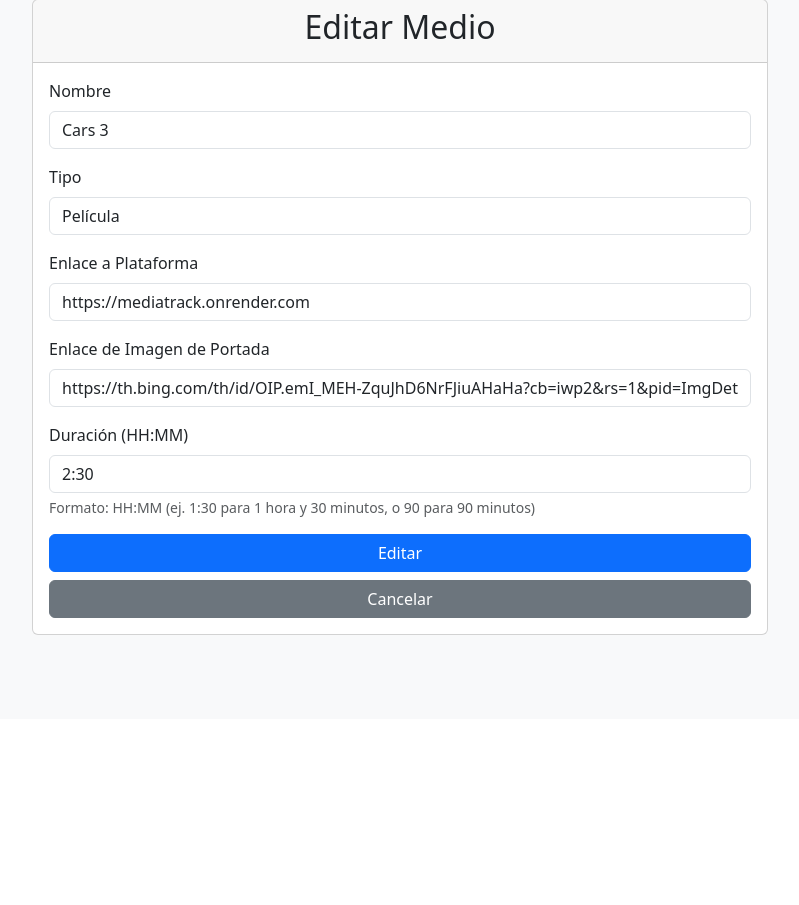
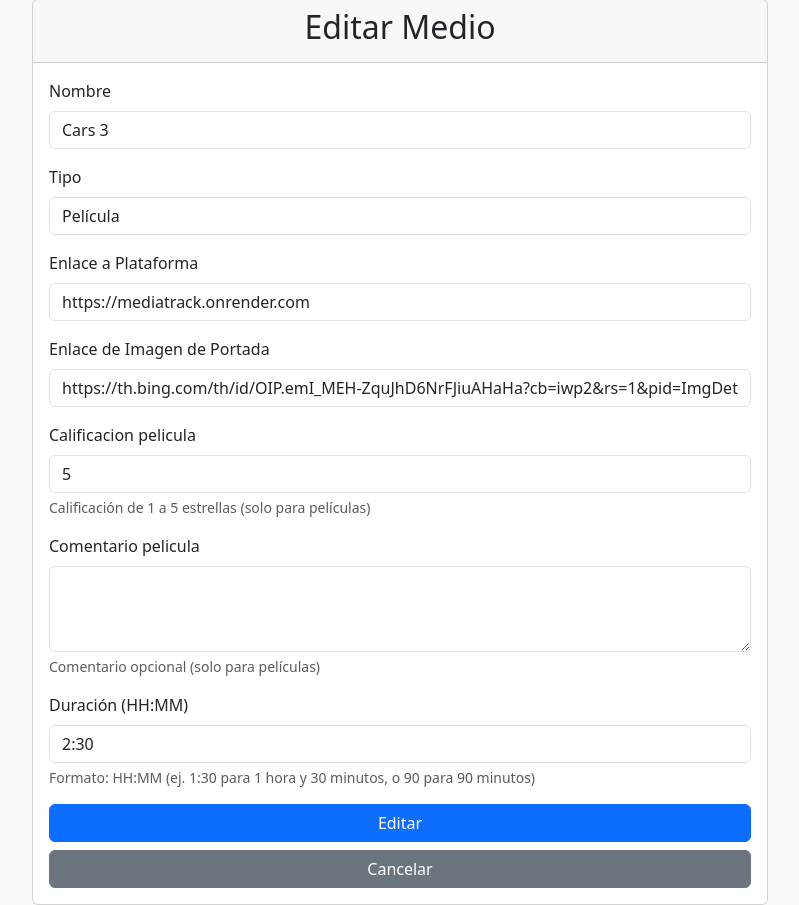
Before and after one commit to FelipeMal/MediaTrack, a Django app: page /medio/4/editar/ in a window 1280 px wide. Shown: the part 81-986 px from the top of the page, without its empty margins (240-1039 px from the left). Before the commit the page ends 716 px from the top, so only its background shows below. Run offline with Django 5.2, Linux system fonts and the light colour scheme; a user stored in the database is signed in; data comes from the database, SQL or seed files in the repository; both versions use the stored data as it was after the commit.

Commit message:
primer commit I4

```diff
--- a/mediatrack_app/forms.py
+++ b/mediatrack_app/forms.py
@@ -1,7 +1,7 @@
 from django import forms
 from django.contrib.auth.forms import UserCreationForm, AuthenticationForm
 from django.core.exceptions import ValidationError
-from .models import Usuario, Media
+from .models import Usuario, Media, SeguimientoEpisodio
 import re
 
 class RegistroForm(UserCreationForm):
@@ -32,7 +32,7 @@ class MediaForm(forms.ModelForm):
 
     class Meta:
         model = Media
-        fields = ['nombre', 'tipo', 'enlace_plataforma', 'imagen_url', 'total_capitulos', 'duracion_minutos']
+        fields = ['nombre', 'tipo', 'enlace_plataforma', 'imagen_url', 'total_capitulos', 'duracion_minutos', 'calificacion_pelicula', 'comentario_pelicula']
         widgets = {
             'nombre': forms.TextInput(attrs={'class': 'form-control'}),
             'tipo': forms.Select(attrs={'class': 'form-control', 'onchange': 'toggleFields()'}),
@@ -40,6 +40,8 @@ class MediaForm(forms.ModelForm):
             'imagen_url': forms.URLInput(attrs={'class': 'form-control'}),
             'total_capitulos': forms.NumberInput(attrs={'class': 'form-control'}),
             'duracion_minutos': forms.HiddenInput(), # Mantenemos este oculto ya que usamos el campo HH:MM
+            'calificacion_pelicula': forms.NumberInput(attrs={'class': 'form-control', 'min': 1, 'max': 5}),
+            'comentario_pelicula': forms.Textarea(attrs={'class': 'form-control', 'rows': 3}),
         }
 
     def __init__(self, *args, **kwargs):
@@ -54,31 +56,33 @@ class MediaForm(forms.ModelForm):
             minutos = minutos_totales % 60
             self.fields['duracion_hh_mm'].initial = f'{horas}:{minutos:02d}'
 
-        # Eliminamos la lógica de mostrar/ocultar en el init; el JavaScript lo manejará
+        # Eliminar la lógica de mostrar/ocultar en el init; el JavaScript lo manejará
 
     def clean(self):
         cleaned_data = super().clean()
         tipo = cleaned_data.get('tipo')
         total_capitulos = cleaned_data.get('total_capitulos')
         duracion_hh_mm = cleaned_data.get('duracion_hh_mm')
+        calificacion_pelicula = cleaned_data.get('calificacion_pelicula')
 
         if tipo in ['serie', 'anime']:
             # Validar total_capitulos para series/animes
             if total_capitulos is None:
                  raise forms.ValidationError({'total_capitulos': 'Para series y animes, debes especificar el total de capítulos.'})
-            # Limpiar duración si no es película
+            # Limpiar campos de película
             cleaned_data['duracion_minutos'] = None
             cleaned_data['duracion_hh_mm'] = None # Limpiar campo HH:MM
+            cleaned_data['calificacion_pelicula'] = None
+            cleaned_data['comentario_pelicula'] = ''
 
         elif tipo == 'pelicula':
             # Validar duracion_hh_mm para películas
             if not duracion_hh_mm:
                  raise forms.ValidationError({'duracion_hh_mm': 'Para películas, debes especificar la duración en formato HH:MM.'})
 
-            # Intentar parsear HH:MM
+            # Intentar parsear HH:MM y asignar a duracion_minutos
             match = re.match(r'^(\d+):(\d{2})$', duracion_hh_mm)
             if not match:
-                 # Si no coincide HH:MM, intentar solo minutos
                  if duracion_hh_mm.isdigit():
                      minutos_totales = int(duracion_hh_mm)
                  else:
@@ -89,15 +93,40 @@ class MediaForm(forms.ModelForm):
                 if minutos >= 60:
                      raise forms.ValidationError({'duracion_hh_mm': 'Los minutos deben ser menores de 60.'})
                 minutos_totales = horas * 60 + minutos
+            cleaned_data['duracion_minutos'] = minutos_totales
 
-            # Asignar la duración total en minutos al campo del modelo
-            cleaned_data['duracion_minutos'] = minutos_totales
-            cleaned_data['total_capitulos'] = None # Limpiar capítulos
+            # Validar calificación si se ha visto la película
+            # La validación de rango ya está en el modelo, aquí solo verificamos si se proporcionó si es necesario
+            # if cleaned_data.get('visto') and calificacion_pelicula is None:
+            #      raise forms.ValidationError({'calificacion_pelicula': 'Debes calificar la película si la has marcado como vista.'}) # O manejar con valor por defecto 0/None
 
-        # Si el tipo es 'otro', limpiar ambos campos
+            # Limpiar campos de serie/anime
+            cleaned_data['total_capitulos'] = None
+
+        # Si el tipo es 'otro', limpiar campos específicos
         elif tipo == 'otro':
              cleaned_data['total_capitulos'] = None
              cleaned_data['duracion_minutos'] = None
              cleaned_data['duracion_hh_mm'] = None # Limpiar campo HH:MM
+             cleaned_data['calificacion_pelicula'] = None
+             cleaned_data['comentario_pelicula'] = ''
 
         return cleaned_data
+
+class CalificacionComentarioEpisodioForm(forms.ModelForm):
+    class Meta:
+        model = SeguimientoEpisodio
+        fields = ['calificacion', 'comentario']
+        widgets = {
+            'calificacion': forms.NumberInput(attrs={'class': 'form-control form-control-sm', 'min': 1, 'max': 5, 'placeholder': '1-5'}),
+            'comentario': forms.Textarea(attrs={'class': 'form-control form-control-sm', 'rows': 2, 'placeholder': 'Comentario opcional'}),
+        }
+
+class CalificacionComentarioPeliculaForm(forms.ModelForm):
+    class Meta:
+        model = Media
+        fields = ['calificacion_pelicula', 'comentario_pelicula']
+        widgets = {
+            'calificacion_pelicula': forms.NumberInput(attrs={'class': 'form-control', 'min': 1, 'max': 5, 'placeholder': '1-5 estrellas'}),
+            'comentario_pelicula': forms.Textarea(attrs={'class': 'form-control', 'rows': 3, 'placeholder': 'Comentario opcional'}),
+        }
--- a/mediatrack_app/templates/mediatrack_app/base.html
+++ b/mediatrack_app/templates/mediatrack_app/base.html
@@ -5,6 +5,7 @@
     <meta name="viewport" content="width=device-width, initial-scale=1.0">
     <title>{% block title %}MediaTrack{% endblock %}</title>
     <link href="https://cdn.jsdelivr.net/npm/bootstrap@5.3.0/dist/css/bootstrap.min.css" rel="stylesheet">
+    <link href="https://cdn.jsdelivr.net/npm/bootstrap-icons@1.10.5/font/bootstrap-icons.css" rel="stylesheet">
 </head>
 <body class="bg-light">
     <nav class="navbar navbar-expand-lg navbar-dark bg-dark">
--- a/mediatrack_app/templates/mediatrack_app/medio_form.html
+++ b/mediatrack_app/templates/mediatrack_app/medio_form.html
@@ -40,17 +40,24 @@ function toggleFields() {
     const capitulosField = document.querySelector('#id_total_capitulos').parentElement;
     const duracionField = document.querySelector('#id_duracion_minutos').parentElement;
     const duracionHHMMField = document.querySelector('#id_duracion_hh_mm').parentElement;
+    const calificacionPeliculaField = document.querySelector('#id_calificacion_pelicula').parentElement;
+    const comentarioPeliculaField = document.querySelector('#id_comentario_pelicula').parentElement;
+
 
     // Ocultar ambos campos primero
     capitulosField.style.display = 'none';
     duracionField.style.display = 'none';
     duracionHHMMField.style.display = 'none';
+    calificacionPeliculaField.style.display = 'none';
+    comentarioPeliculaField.style.display = 'none';
 
     // Mostrar el campo correspondiente según el tipo
     if (tipoSelect.value === 'serie' || tipoSelect.value === 'anime') {
         capitulosField.style.display = 'block';
     } else if (tipoSelect.value === 'pelicula') {
         duracionHHMMField.style.display = 'block';
+        calificacionPeliculaField.style.display = 'block';
+        comentarioPeliculaField.style.display = 'block';
     }
 }
 
--- a/mediatrack_app/urls.py
+++ b/mediatrack_app/urls.py
@@ -10,6 +10,8 @@ urlpatterns = [
     path('medio/<int:pk>/editar/', views.editar_medio, name='editar_medio'),
     path('medio/<int:pk>/eliminar/', views.eliminar_medio, name='eliminar_medio'),
     path('medio/<int:medio_pk>/toggle_visto/', views.toggle_visto, name='toggle_visto'),
-    path('medio/<int:medio_pk>/detalle/', views.detalle_serie_anime, name='detalle_serie_anime'),
+    path('serie_anime/<int:medio_pk>/detalle/', views.detalle_serie_anime, name='detalle_serie_anime'),
+    path('pelicula/<int:medio_pk>/detalle/', views.detalle_pelicula, name='detalle_pelicula'),
     path('seguimiento_episodio/<int:seguimiento_pk>/toggle_visto/', views.toggle_episodio_visto, name='toggle_episodio_visto'),
+    path('episodio/<int:seguimiento_pk>/editar_calificacion/', views.editar_episodio_calificacion, name='editar_episodio_calificacion'),
 ]
--- a/mediatrack_app/views.py
+++ b/mediatrack_app/views.py
@@ -2,9 +2,9 @@ from django.shortcuts import render, redirect, get_object_or_404
 from django.contrib.auth import login, logout
 from django.contrib.auth.decorators import login_required
 from django.contrib import messages
-from .forms import RegistroForm, LoginForm, MediaForm
+from django.utils import timezone
+from .forms import RegistroForm, LoginForm, MediaForm, CalificacionComentarioEpisodioForm, CalificacionComentarioPeliculaForm
 from .models import Media, SeguimientoEpisodio
-from django.utils import timezone
 
 # Create your views here.
 
@@ -42,17 +42,34 @@ def logout_view(request):
 def dashboard(request):
     medios = Media.objects.filter(usuario=request.user).prefetch_related('episodios_vistos')
 
-    # Calcular episodios vistos y porcentaje para series y animes
+    # Calcular episodios vistos y porcentaje para series y animes, y promedio de calificación
     for medio in medios:
         if medio.tipo in ['serie', 'anime']:
-            medio.vistos_count = sum(1 for episodio in medio.episodios_vistos.all() if episodio.visto)
+            episodios_vistos = medio.episodios_vistos.all()
+            medio.vistos_count = sum(1 for episodio in episodios_vistos if episodio.visto)
             if medio.total_capitulos and medio.total_capitulos > 0:
                 medio.progreso_porcentaje = int((medio.vistos_count / medio.total_capitulos) * 100)
             else:
                 medio.progreso_porcentaje = 0
+
+            # Calcular promedio de calificación para series/animes (solo de episodios vistos y calificados)
+            calificaciones_episodios = [ep.calificacion for ep in episodios_vistos if ep.visto and ep.calificacion is not None]
+            if calificaciones_episodios:
+                medio.promedio_calificacion = sum(calificaciones_episodios) / len(calificaciones_episodios)
+            else:
+                medio.promedio_calificacion = None
+
+        elif medio.tipo == 'pelicula':
+            medio.vistos_count = 1 if medio.visto else 0
+            medio.total_capitulos = 1 # Para consistencia en la visualización del progreso
+            medio.progreso_porcentaje = 100 if medio.visto else 0
+            medio.promedio_calificacion = medio.calificacion_pelicula
+
         else:
-            medio.vistos_count = 0 # No aplica para películas u otros
-            medio.progreso_porcentaje = 0 # No aplica para películas u otros
+            medio.vistos_count = 0 # No aplica para otros
+            medio.total_capitulos = 0
+            medio.progreso_porcentaje = 0 # No aplica para otros
+            medio.promedio_calificacion = None
 
     return render(request, 'mediatrack_app/dashboard.html', {'medios': medios})
 
@@ -93,23 +110,12 @@ def eliminar_medio(request, pk):
     return render(request, 'mediatrack_app/confirmar_eliminar.html', {'medio': medio})
 
 @login_required
-def toggle_visto(request, medio_pk):
-    # Para películas: marcar como visto/no visto
-    medio = get_object_or_404(Media, pk=medio_pk, usuario=request.user, tipo='pelicula')
-    if request.method == 'POST':
-        medio.visto = not medio.visto
-        medio.save()
-    return redirect('dashboard')
-
-@login_required
 def detalle_serie_anime(request, medio_pk):
-    # Para series y animes: mostrar episodios y seguimiento
     medio = get_object_or_404(Media, pk=medio_pk, usuario=request.user, tipo__in=['serie', 'anime'])
-    episodios_seguimiento = SeguimientoEpisodio.objects.filter(media=medio, usuario=request.user).order_by('numero_episodio')
 
     # Crear entradas de seguimiento si no existen
     if medio.total_capitulos:
-        episodios_existentes = set(episodios_seguimiento.values_list('numero_episodio', flat=True))
+        episodios_existentes = set(SeguimientoEpisodio.objects.filter(media=medio, usuario=request.user).values_list('numero_episodio', flat=True))
         for i in range(1, medio.total_capitulos + 1):
             if i not in episodios_existentes:
                 SeguimientoEpisodio.objects.create(
@@ -118,17 +124,73 @@ def detalle_serie_anime(request, medio_pk):
                     numero_episodio=i,
                     visto=False
                 )
-        # Volver a obtener el seguimiento después de crear nuevos
-        episodios_seguimiento = SeguimientoEpisodio.objects.filter(media=medio, usuario=request.user).order_by('numero_episodio')
+
+    episodios_seguimiento = SeguimientoEpisodio.objects.filter(media=medio, usuario=request.user).order_by('numero_episodio')
+
+    # Los formularios de calificación se manejarán por separado si el usuario edita un episodio
+    # Aquí solo los preparamos para mostrar los valores existentes
+    forms_calificacion = {}
+    for seguimiento in episodios_seguimiento:
+        forms_calificacion[seguimiento.pk] = CalificacionComentarioEpisodioForm(instance=seguimiento, prefix=f'calificacion_{seguimiento.pk}')
 
     return render(request, 'mediatrack_app/detalle_serie_anime.html', {
         'medio': medio,
-        'episodios_seguimiento': episodios_seguimiento
+        'episodios_seguimiento': episodios_seguimiento,
+        'forms_calificacion': forms_calificacion,
     })
 
 @login_required
+def detalle_pelicula(request, medio_pk):
+    # Para películas: mostrar detalles completos, opción de marcar como visto, calificación y comentario
+    medio = get_object_or_404(Media, pk=medio_pk, usuario=request.user, tipo='pelicula')
+
+    form_calificacion = CalificacionComentarioPeliculaForm(instance=medio)
+
+    if request.method == 'POST':
+        if 'toggle_visto' in request.POST:
+             # Manejar toggle visto
+             medio.visto = not medio.visto
+             medio.save()
+             messages.success(request, 'Estado de visto de película actualizado.')
+             return redirect('detalle_pelicula', medio_pk=medio.pk)
+
+        # Si no es toggle_visto, intentar manejar formulario de calificación/comentario
+        form_calificacion = CalificacionComentarioPeliculaForm(request.POST, instance=medio)
+        if form_calificacion.is_valid():
+            form_calificacion.save()
+            messages.success(request, 'Calificación y comentario de película guardados.')
+            return redirect('detalle_pelicula', medio_pk=medio.pk)
+        else:
+            messages.error(request, 'Error al guardar calificación y comentario.')
+
+    return render(request, 'mediatrack_app/detalle_pelicula.html', {
+        'medio': medio,
+        'form_calificacion': form_calificacion,
+    })
+
+@login_required
+def editar_episodio_calificacion(request, seguimiento_pk):
+    # Vista para editar la calificación y comentario de un episodio específico
+    seguimiento_episodio = get_object_or_404(SeguimientoEpisodio, pk=seguimiento_pk, usuario=request.user)
+
+    if request.method == 'POST':
+        form = CalificacionComentarioEpisodioForm(request.POST, instance=seguimiento_episodio)
+        if form.is_valid():
+            form.save()
+            messages.success(request, f'Calificación y comentario para Episodio {seguimiento_episodio.numero_episodio} guardados.')
+            # Redirigir de vuelta a la página de detalles de la serie
+            return redirect('detalle_serie_anime', medio_pk=seguimiento_episodio.media.pk)
+    else:
+        form = CalificacionComentarioEpisodioForm(instance=seguimiento_episodio)
+
+    return render(request, 'mediatrack_app/editar_episodio_calificacion.html', {
+        'seguimiento_episodio': seguimiento_episodio,
+        'form': form,
+    })
+
+# Vista para manejar el toggle visto de episodios
+@login_required
 def toggle_episodio_visto(request, seguimiento_pk):
-    # Marcar un episodio específico como visto/no visto
     seguimiento_episodio = get_object_or_404(SeguimientoEpisodio, pk=seguimiento_pk, usuario=request.user)
     if request.method == 'POST':
         seguimiento_episodio.visto = not seguimiento_episodio.visto
@@ -137,7 +199,16 @@ def toggle_episodio_visto(request, seguimiento_pk):
         else:
             seguimiento_episodio.fecha_visto = None
         seguimiento_episodio.save()
+        messages.success(request, f'Episodio {seguimiento_episodio.numero_episodio} actualizado.')
         # Redirigir de vuelta a la página de detalles de la serie/anime
         return redirect('detalle_serie_anime', medio_pk=seguimiento_episodio.media.pk)
-    # Si no es POST, redirigir al detalle
+    # Si no es POST, redirigir al detalle (comportamiento por defecto si alguien accede directamente a la URL POST)
     return redirect('detalle_serie_anime', medio_pk=seguimiento_episodio.media.pk)
+
+# Vista para manejar el toggle visto de películas (simplificada ya que la lógica principal está en detalle_pelicula)
+@login_required
+def toggle_visto(request, medio_pk):
+     # Esta vista ahora solo redirige a la página de detalle después de la acción en el template
+    medio = get_object_or_404(Media, pk=medio_pk, usuario=request.user, tipo='pelicula')
+    # La lógica de toggle ahora está en detalle_pelicula, esta vista es solo para el endpoint POST
+    return redirect('detalle_pelicula', medio_pk=medio.pk)
```
Also changed, not shown: mediatrack_app/models.py (+22 -0 lines), mediatrack_app/templates/mediatrack_app/dashboard.html (+14 -0 lines), mediatrack_app/templates/mediatrack_app/detalle_pelicula.html (added, +47 -0 lines), mediatrack_app/templates/mediatrack_app/detalle_serie_anime.html (+96 -7 lines), mediatrack_app/templates/mediatrack_app/editar_episodio_calificacion.html (added, +16 -0 lines), db.sqlite3, mediatrack_app/migrations/0006_media_calificacion_pelicula_and_more.py (added).
